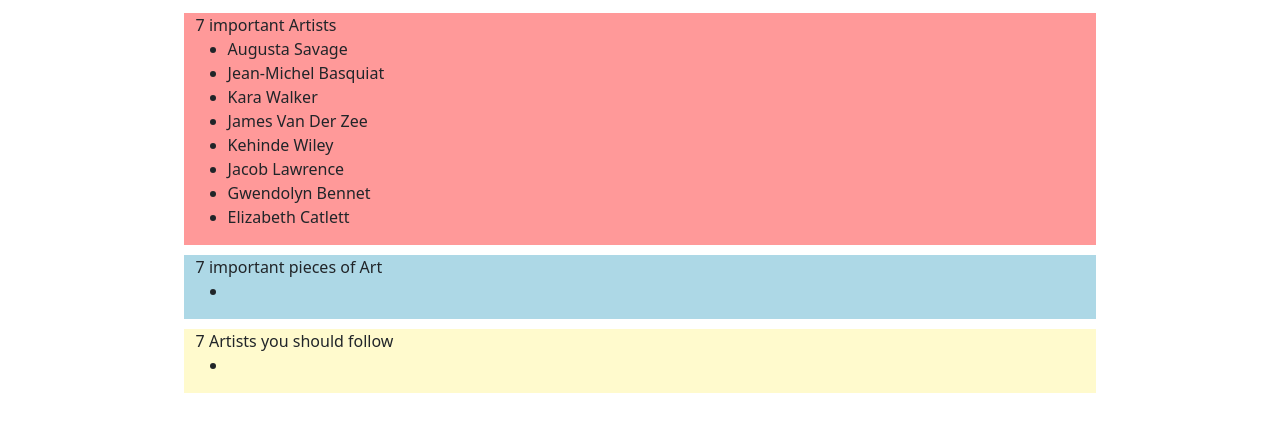
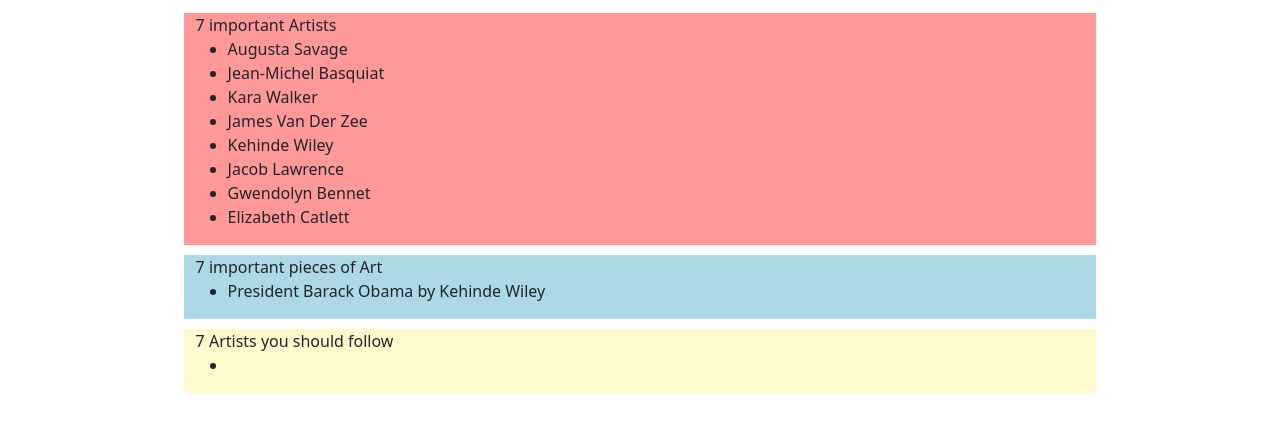
Before and after one commit to halowe94/resources-for-anti-racism, a website: page html-pages/art.html in a window 1280 px wide. Shown: the part 107-538 px from the top of the page. Drawn offline with nearby package versions, Linux system fonts and the light colour scheme; files that its build step writes are made by us from their sources; files whose address does not match are found by name.

Commit message:
added 2 paintings to art html

```diff
--- a/html-pages/art.html
+++ b/html-pages/art.html
@@ -105,7 +105,7 @@
       </div>
       <div class="secondDiv">7 important pieces of Art
         <ul>
-          <li></li>
+          <li>President Barack Obama by Kehinde Wiley</li>
         </ul>
       </div>
       <div class="thirdDiv">7 Artists you should follow
```
